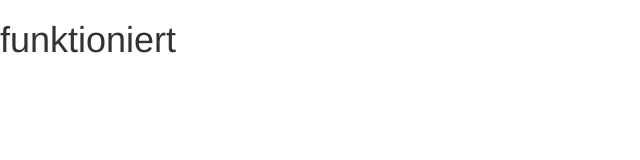
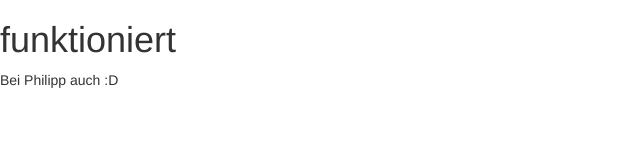
Before and after one commit to JNBG/WikiGame, an Angular app: page / in a window 1280 px wide. Shown: the top 160 px of the page, without its empty margins (0-640 px from the left). Built offline with nearby package versions, Linux system fonts and the light colour scheme.

Commit message:
Second Test

```diff
--- a/src/app/app.component.html
+++ b/src/app/app.component.html
@@ -1 +1,2 @@
 <h1>funktioniert</h1>
+<p>Bei Philipp auch :D</p>
```
